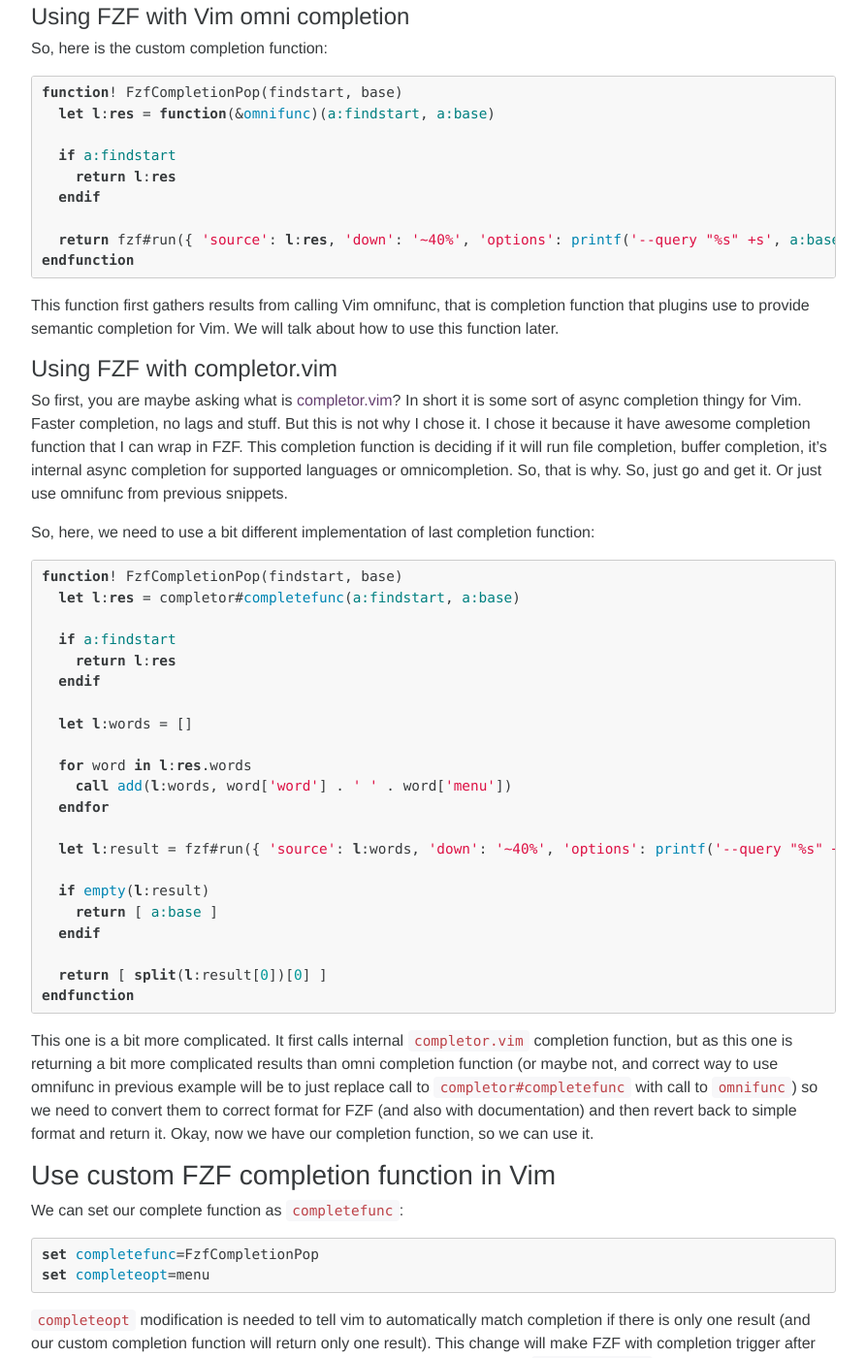
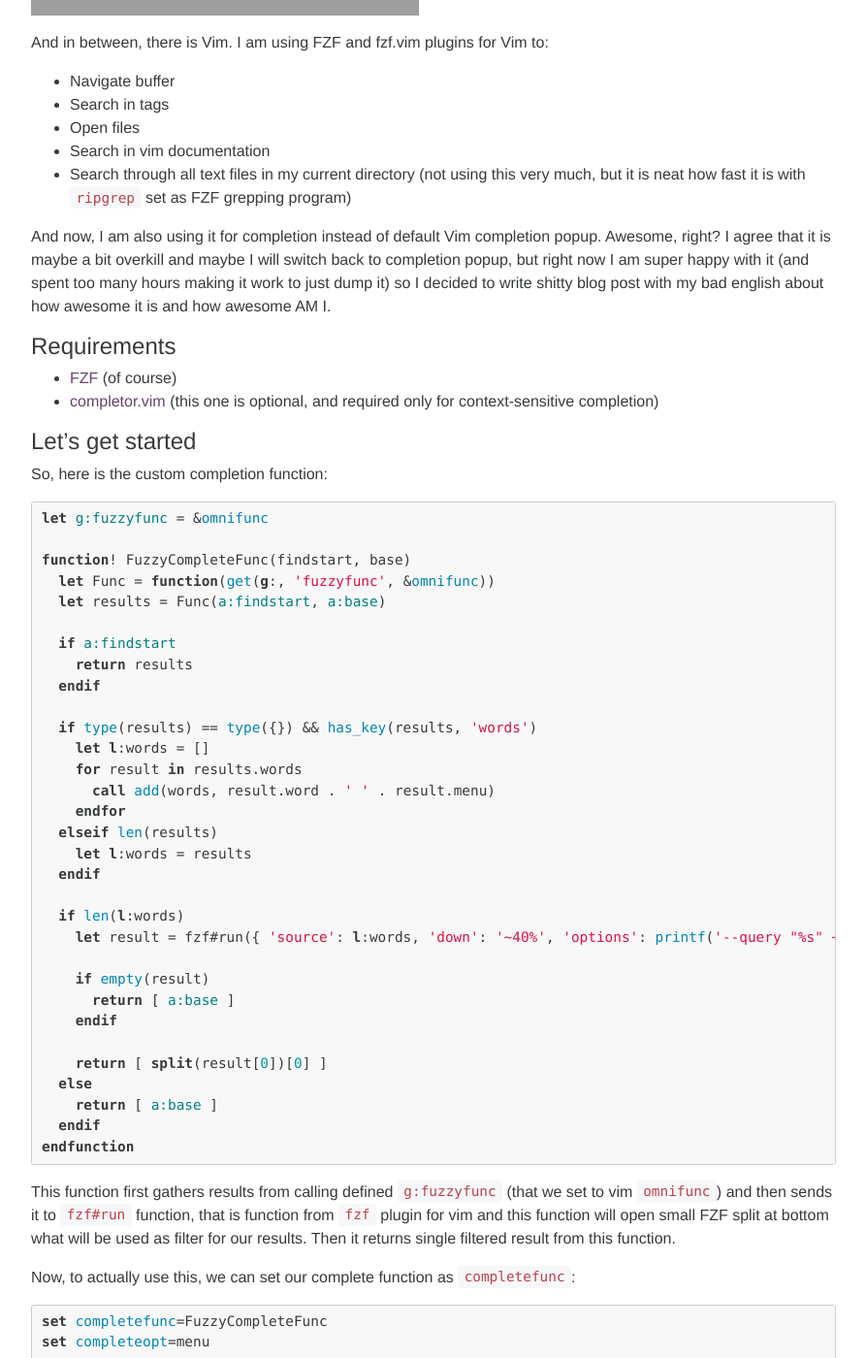
Before and after one commit to deathbeam/deathbeam.github.io, a Jekyll site: the page built from _posts/2017-04-06-Fuzzy-completion-in-Vim.md, in a window 1280 px wide and 1400 px high, scrolled down 1084 px. Shown: the whole window at 97% size, without its empty margins (193-1086 px from the left). Built offline with Jekyll 4.4.1, drawn with Linux system fonts in a browser that asks for light colours; Markdown is read by kramdown in place of the engine named in the settings; comment, search, counter and statistics services are not loaded; some of the changed text lies outside the part shown; grey boxes are pictures that could not be loaded.

Commit message:
Update post about vim completion
Signed-off-by: Tomas Slusny <slusnucky@gmail.com>

````diff
--- a/_posts/2017-04-06-Fuzzy-completion-in-Vim.md
+++ b/_posts/2017-04-06-Fuzzy-completion-in-Vim.md
@@ -9,6 +9,9 @@
 
 I was not active for more than a year again, but hopefully this time it will be
 finally interesting.
+
+So, here is how final result will look like (that small thing at bottom right):
+![](http://i.imgur.com/tQbIFW7.png)
 
 Recently, I really fell in love with [FZF](https://github.com/junegunn/fzf). FZF
 is really awesome fuzzy finder for command-line. I started to use to navigate
@@ -35,27 +38,109 @@
 shitty blog post with my bad english about how awesome it is and how awesome AM
 I.
 
+#### Requirements
 
-#### Using FZF with Vim omni completion
+* [FZF](https://github.com/junegunn/fzf) (of course)
+* [completor.vim](https://github.com/maralla/completor.vim) (this one is
+optional, and required only for context-sensitive completion)
+
+#### Let's get started
 
 So, here is the custom completion function:
 
 
 ```vim
-function! FzfCompletionPop(findstart, base)
-  let l:res = function(&omnifunc)(a:findstart, a:base)
+let g:fuzzyfunc = &omnifunc
+
+function! FuzzyCompleteFunc(findstart, base)
+  let Func = function(get(g:, 'fuzzyfunc', &omnifunc))
+  let results = Func(a:findstart, a:base)
 
   if a:findstart
-    return l:res
+    return results
   endif
 
-  return fzf#run({ 'source': l:res, 'down': '~40%', 'options': printf('--query "%s" +s', a:base) })
+  if type(results) == type({}) && has_key(results, 'words')
+    let l:words = []
+    for result in results.words
+      call add(words, result.word . ' ' . result.menu)
+    endfor
+  elseif len(results)
+    let l:words = results
+  endif
+
+  if len(l:words)
+    let result = fzf#run({ 'source': l:words, 'down': '~40%', 'options': printf('--query "%s" +s', a:base) })
+
+    if empty(result)
+      return [ a:base ]
+    endif
+
+    return [ split(result[0])[0] ]
+  else
+    return [ a:base ]
+  endif
 endfunction
 ```
 
-This function first gathers results from calling Vim omnifunc, that is
-completion function that plugins use to provide semantic completion for Vim. We
-will talk about how to use this function later.
+This function first gathers results from calling defined `g:fuzzyfunc` (that we
+set to vim `omnifunc`) and then sends it to `fzf#run` function, that is function
+from `fzf` plugin for vim and this function will open small FZF split at bottom
+what will be used as filter for our results. Then it returns single filtered
+result from this function.
+
+Now, to actually use this, we can set our complete function as `completefunc`:
+
+```vim
+set completefunc=FuzzyCompleteFunc
+set completeopt=menu
+```
+
+`completeopt` modification is needed to tell vim to automatically match
+completion if there is only one result (and our custom completion function will
+return only one result). This change will make FZF with completion trigger after
+pressing Control-X and then Control-U. But, this option will not work with
+`completor.vim` (will talk about this later), because it is setting it's own
+`completefunc`, so we need to make small hack.
+So second (and better) option is to create your own trigger (as I did in my own vimrc) and
+not mess with `completefunc` and `completeopt` and leave them free for other plugins
+(like `completor.vim`):
+
+
+```vim
+function! FuzzyFuncTrigger()
+  setlocal completefunc=FuzzyCompleteFunc
+  setlocal completeopt=menu
+  call feedkeys("\<c-x>\<c-u>", 'n')
+endfunction
+
+imap <c-x><c-j> <c-o>:call FuzzyFuncTrigger()<cr>
+```
+
+This will add new trigger, Control-X and then Control-J that will trigger FZF
+completion.
+This is nice and stuff, but triggerring completion with Control-X and
+Control-J... **triggers me**. But auto popups too, so let's make completion to
+be triggered by **TAB**:
+
+```vim
+function! TabComplete()
+  let col = col('.') - 1
+
+  if !col || getline('.')[col - 1] !~# '\k'
+    call feedkeys("\<tab>", 'n')
+    return
+  endif
+
+  call feedkeys("\<c-x>\<c-j>")
+endfunction
+
+inoremap <silent> <tab> <c-o>:call TabComplete()<cr>
+```
+
+If you chose to use `completefunc` option instead of custom trigger with
+Control-X and then Control-J, then just replace `<c-j>` with `<c-u>` in above
+snippet. And now, let's try to integrate this with `completor.vim`.
 
 #### Using FZF with completor.vim
 
@@ -66,101 +151,29 @@
 function that I can wrap in FZF. This completion function is deciding if it will
 run file completion, buffer completion, it's internal async completion for
 supported languages or omnicompletion. So, that is why. So, just go and get it.
-Or just use omnifunc from previous snippets.
+Or just keep using omnifunc.
 
-So, here, we need to use a bit different implementation of last completion function:
+So, thanks to previous awesome impletentation of `FuzzyCompleteFunc` all we need
+to do is adjust `g:fuzzyfunc`:
 
 ```vim
-function! FzfCompletionPop(findstart, base)
-  let l:res = completor#completefunc(a:findstart, a:base)
+let g:fuzzyfunc = 'completor#completefunc'
+```
+`completor#completefunc` is internal completion function of `completor.vim` that
+is returning results in same format as `omnifunc`, but they are context
+sensitive (as I wrote earlier).
 
-  if a:findstart
-    return l:res
-  endif
-
-  let l:words = []
-
-  for word in l:res.words
-    call add(l:words, word['word'] . ' ' . word['menu'])
-  endfor
-
-  let l:result = fzf#run({ 'source': l:words, 'down': '~40%', 'options': printf('--query "%s" +s', a:base) })
-
-  if empty(l:result)
-    return [ a:base ]
-  endif
-
-  return [ split(l:result[0])[0] ]
-endfunction
-```
-
-This one is a bit more complicated. It first calls internal `completor.vim`
-completion function, but as this one is returning a bit more complicated results
-than omni completion function (or maybe not, and correct way to use omnifunc in
-previous example will be to just replace call to `completor#completefunc` with
-call to `omnifunc`) so we need to convert them to correct format for FZF (and also with
-documentation) and then revert back to simple format and return it. Okay, now we
-have our completion function, so we can use it.
-
-### Use custom FZF completion function in Vim
-
-We can set our complete function as `completefunc`:
-
-```vim
-set completefunc=FzfCompletionPop
-set completeopt=menu
-```
-
-`completeopt` modification is needed to tell vim to automatically match
-completion if there is only one result (and our custom completion function will
-return only one result). This change will make FZF with completion trigger after
-pressing Control-X and then Control-U. But, this option will not work with
-`completor.vim`, because it is setting it's own `completefunc`, so we need to
-make small hack.
-So second option is to create your own trigger (as I did in my own vimrc) and
-not mess with `completefunc` and `completeopt` and leave them free for other plugins
-(like `completor.vim`):
-
-
-```vim
-function! FzfCompletionTrigger()
-  setlocal completefunc=FzfCompletionPop
-  setlocal completeopt=menu
-  call feedkeys("\<c-x>\<c-u>", 'n')
-endfunction
-imap <c-x><c-j> <c-o>:call FzfCompletionTrigger()<cr>
-```
-
-This will add new trigger, Control-X and then Control-J that will trigger FZF
-completion.
-This is nice and stuff, but triggerring completion with Control-X and
-Control-J... **triggers me**. But auto popups too, so let's make completion to
-be triggered by **TAB**:
-
-```vim
-function! Smart_TabComplete()
-  let col = col('.') - 1
-  if !col || getline('.')[col - 1] !~ '\k'
-    call feedkeys("\<tab>", 'n')
-    return
-  endif
-  call feedkeys("\<c-x>\<c-j>")
-endfunction
-inoremap <silent> <tab> <c-o>:call Smart_TabComplete()<cr>
-```
-
-If you chose to use `completefunc` option instead of custom trigger with
-Control-X and then Control-J, then just replace `<c-j>` with `<c-u>` in above
-snippet.
+#### Final words
 
 Now, place whatever you want from here to your `.vimrc`, and we are done. Yes,
-we are done, do no talk to my father of father of my father of my father ever
-again. Maybe I will post also screenshot later, but now, I won't, but it is
-great, trust me.
+we are done, really.
 
 I will try to write more articles about some cool random stuff I am doing with
 Vim and Tmux (if I will have time) so stay tuned (or not, whatever).
 
 Also, here are my
 **[dotfiles](https://github.com/deathbeam/dotfiles)** that contains everything
-mentioned in this post and a lot more.
+mentioned in this post and a lot more and here is my
+**[.vimrc](https://github.com/deathbeam/dotfiles/blob/master/vim/.vimrc)**
+
+**EDIT**: Updated post with better completion function and with images (woohooo)
````
